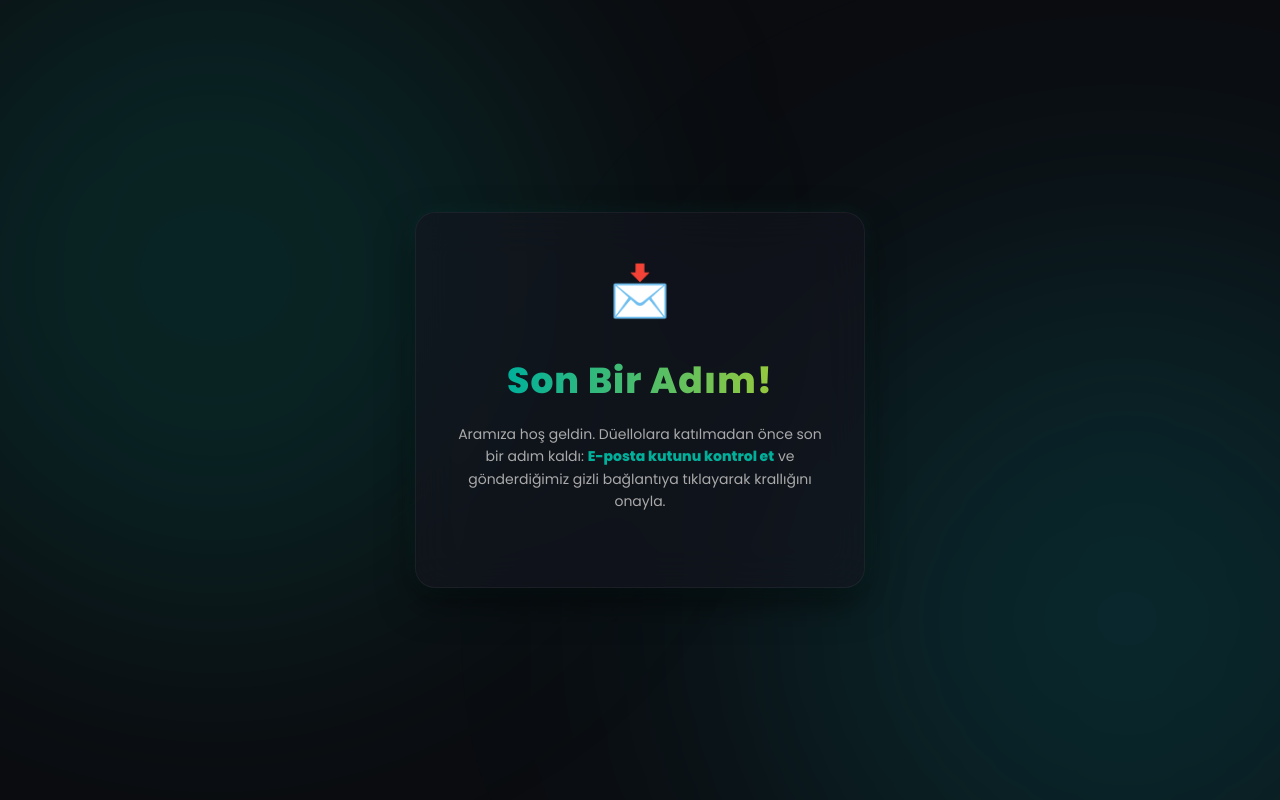
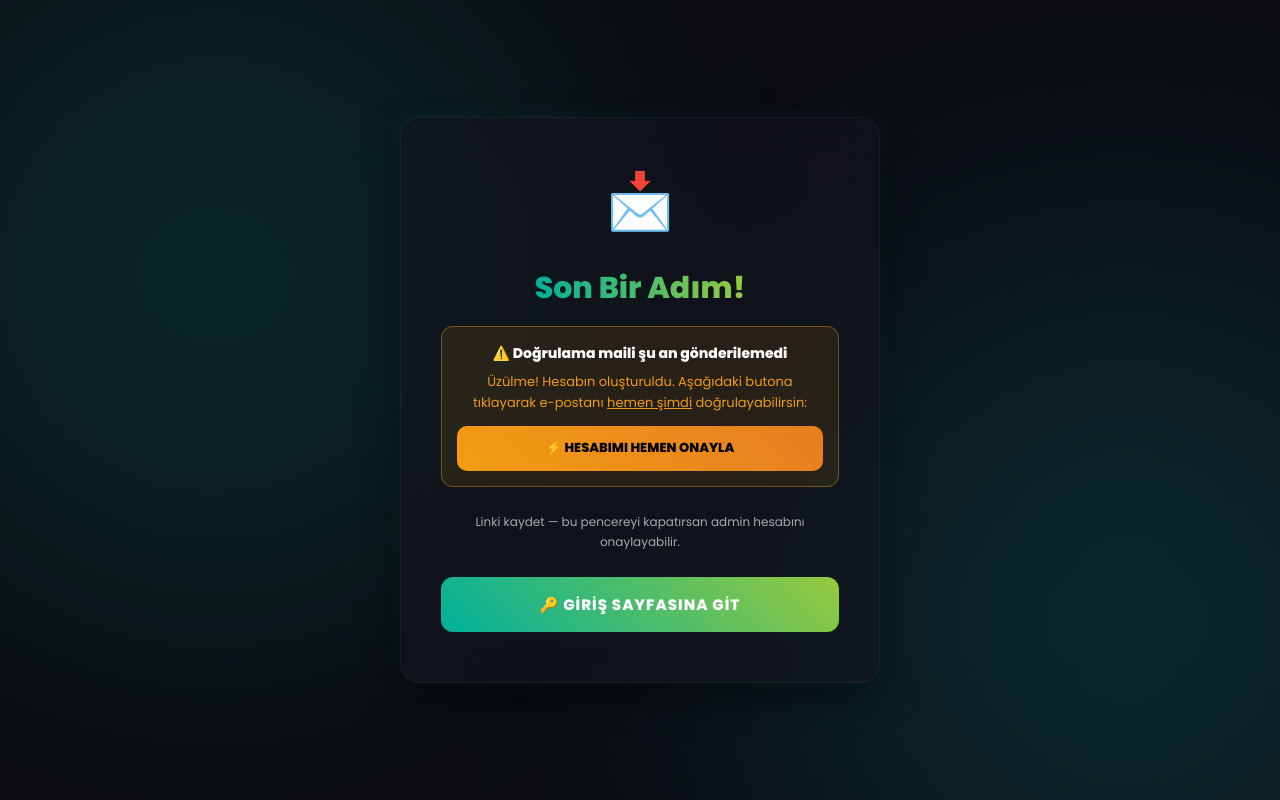
Before and after one commit to onurcakal0/hangieasy-game, a Flask app: template templates/kayit_basarili.html in a window 1280 px wide. Run offline with Flask 3, Linux system fonts and the light colour scheme; the template is opened without the code that fills it, so the values that code supplies are empty.

Commit message:
fix: kayit akisi - mail fail olsa bile onay sayfasi goster, fallback link ekle, flash mesajlari goster

```diff
--- a/app.py
+++ b/app.py
@@ -673,10 +673,8 @@ def kayit():
         db.session.add(yeni_kullanici)
         db.session.commit()
 
-        # 3. MAİL MOTORUNU YENİDEN ATEŞLİYORUZ (Zırhlı 465 Portu Üzerinden)
+        # 3. MAİL GÖNDER (Başarısız olsa bile kayıt_basarili sayfasını göster)
         token = s.dumps(eposta, salt='eposta-dogrulama')
-        # Render/Heroku reverse proxy arkasında url_for localhost üretebilir!
-        # Bu yüzden SITE_URL env variable'ı ya da hangieasy.com'u kullanıyoruz.
         site_url = os.getenv('SITE_URL', 'https://hangieasy.com').rstrip('/')
         dogrulama_linki = f"{site_url}/dogrula/{token}"
 
@@ -690,12 +688,22 @@ def kayit():
             <p style="color:#666; font-size:12px; margin-top:30px;">Bu link 1 saat boyunca geçerlidir.</p>
         </div>
         """
+
+        mail_gonderildi = False
         try:
             mail.send(msg)
-            return render_template('kayit_basarili.html')
+            mail_gonderildi = True
+            print(f"✅ Doğrulama maili gönderildi: {eposta}")
         except Exception as e:
-            # Hata verirse ekranda ne olduğunu net görelim
-            return f"Mail gönderilirken bir hata oluştu: {str(e)}"
+            # Mail başarısız olsa da kullanıcı kayıt_basarili sayfasını görecek
+            # Admin manuel onaylayabilir ya da resend özelliği eklenebilir
+            print(f"❌ Mail gönderilemedi ({eposta}): {str(e)}")
+
+        # Her koşulda kayit_basarili sayfasına yönlendir
+        return render_template('kayit_basarili.html',
+                               mail_gonderildi=mail_gonderildi,
+                               eposta=eposta,
+                               dogrulama_linki=dogrulama_linki)
 
     return render_template('kayit.html')
 @app.route('/dogrula/<token>')
--- a/templates/kayit_basarili.html
+++ b/templates/kayit_basarili.html
@@ -3,31 +3,116 @@
 <head>
     <meta charset="UTF-8">
     <meta name="viewport" content="width=device-width, initial-scale=1.0">
-    <title>Hangieasy | E-posta Onayı Bekleniyor</title>
+    <title>Hangieasy | E-posta Onayı</title>
     <link href="https://fonts.googleapis.com/css2?family=Poppins:wght@400;600;800&display=swap" rel="stylesheet">
     <style>
-        /* CSS Senin Tasarımınla Aynı (Yukarıdaki ile aynı CSS bloğunu buraya kopyalayabilirsin) */
         * { margin: 0; padding: 0; box-sizing: border-box; font-family: 'Poppins', sans-serif; }
-        body { background-color: #0b0c10; color: white; display: flex; justify-content: center; align-items: center; min-height: 100vh; overflow-x: hidden; position: relative; padding: 40px 20px; }
-        body::before, body::after { content: ''; position: fixed; width: 50vw; height: 50vw; border-radius: 50%; filter: blur(120px); z-index: -1; animation: orbFloat 12s infinite alternate ease-in-out; }
+        body {
+            background-color: #0b0c10; color: white;
+            display: flex; justify-content: center; align-items: center;
+            min-height: 100vh; overflow-x: hidden; position: relative; padding: 40px 20px;
+        }
+        body::before, body::after {
+            content: ''; position: fixed; width: 50vw; height: 50vw;
+            border-radius: 50%; filter: blur(120px); z-index: -1;
+            animation: orbFloat 12s infinite alternate ease-in-out;
+        }
         body::before { background: rgba(0, 176, 155, 0.15); top: -10%; left: -10%; }
-        body::after { background: rgba(0, 242, 254, 0.12); bottom: -10%; right: -10%; animation-delay: -4s; }
-        @keyframes orbFloat { 0% { transform: translate(0, 0) scale(1); } 100% { transform: translate(40px, 60px) scale(1.15); } }
-        .form-kutusu { background: rgba(20, 20, 30, 0.6); backdrop-filter: blur(20px); border: 1px solid rgba(255, 255, 255, 0.05); padding: 50px 40px; border-radius: 20px; width: 100%; max-width: 450px; text-align: center; box-shadow: 0 15px 35px rgba(0,0,0,0.5), 0 0 20px rgba(0, 176, 155, 0.1); position: relative; z-index: 1; }
-        .logo { font-size: 36px; font-weight: 800; background: linear-gradient(90deg, #00b09b, #96c93d); -webkit-background-clip: text; -webkit-text-fill-color: transparent; margin-bottom: 15px; display: inline-block; letter-spacing: 1px; }
-        .ikon { font-size: 50px; margin-bottom: 15px; animation: bounce 2s infinite; }
-        @keyframes bounce { 0%, 100% { transform: translateY(0); } 50% { transform: translateY(-10px); } }
-        .metin { color: #aaa; font-size: 14px; line-height: 1.6; margin-bottom: 25px; }
+        body::after  { background: rgba(0, 242, 254, 0.12); bottom: -10%; right: -10%; animation-delay: -4s; }
+        @keyframes orbFloat {
+            0%   { transform: translate(0, 0) scale(1); }
+            100% { transform: translate(40px, 60px) scale(1.15); }
+        }
+
+        .form-kutusu {
+            background: rgba(20, 20, 30, 0.6); backdrop-filter: blur(20px);
+            border: 1px solid rgba(255, 255, 255, 0.05);
+            padding: 50px 40px; border-radius: 20px;
+            width: 100%; max-width: 480px; text-align: center;
+            box-shadow: 0 15px 35px rgba(0,0,0,0.5), 0 0 20px rgba(0,176,155,0.1);
+            position: relative; z-index: 1;
+        }
+
+        .ikon { font-size: 55px; margin-bottom: 15px; animation: bounce 2s infinite; }
+        @keyframes bounce {
+            0%,100% { transform: translateY(0); }
+            50%      { transform: translateY(-10px); }
+        }
+
+        .logo {
+            font-size: 30px; font-weight: 800;
+            background: linear-gradient(90deg, #00b09b, #96c93d);
+            -webkit-background-clip: text; -webkit-text-fill-color: transparent;
+            margin-bottom: 15px; display: inline-block;
+        }
+
+        .metin { color: #aaa; font-size: 14px; line-height: 1.7; margin-bottom: 25px; }
         .metin strong { color: #00b09b; }
+
+        /* ── Mail gönderildi durumu ── */
+        .mail-ok {
+            background: rgba(0,176,155,0.1); border: 1px solid rgba(0,176,155,0.3);
+            border-radius: 12px; padding: 15px; margin-bottom: 25px;
+            font-size: 13px; color: #00b09b;
+        }
+
+        /* ── Mail gönderilemedi durumu ── */
+        .mail-fail {
+            background: rgba(243,156,18,0.1); border: 1px solid rgba(243,156,18,0.4);
+            border-radius: 12px; padding: 15px; margin-bottom: 25px;
+            font-size: 13px; color: #f39c12; line-height: 1.6;
+        }
+        .mail-fail strong { color: #fff; display: block; margin-bottom: 8px; font-size: 14px; }
+
+        /* Doğrulama linki (fallback) */
+        .dogru-link {
+            display: block; margin-top: 12px; padding: 12px 20px;
+            background: linear-gradient(45deg, #f39c12, #e67e22);
+            color: #000; text-decoration: none; font-weight: 800;
+            border-radius: 10px; font-size: 13px;
+            transition: 0.3s;
+        }
+        .dogru-link:hover { box-shadow: 0 8px 20px rgba(243,156,18,0.5); transform: translateY(-2px); }
+
+        /* Giriş butonu */
+        .btn-giris {
+            display: block; width: 100%; padding: 16px;
+            background: linear-gradient(45deg, #00b09b, #96c93d);
+            color: #fff; border: none; border-radius: 12px;
+            font-weight: 800; font-size: 15px; text-transform: uppercase;
+            letter-spacing: 1px; cursor: pointer; transition: all 0.3s ease;
+            text-decoration: none; margin-top: 5px;
+        }
+        .btn-giris:hover { box-shadow: 0 8px 25px rgba(0,176,155,0.5); transform: translateY(-2px); }
     </style>
 </head>
 <body>
     <div class="form-kutusu">
         <div class="ikon">📩</div>
         <div class="logo">Son Bir Adım!</div>
+
+        {% if mail_gonderildi %}
+        <!-- ✅ Mail başarıyla gönderildi -->
+        <div class="mail-ok">
+            ✅ Doğrulama maili <strong>{{ eposta }}</strong> adresine gönderildi!
+        </div>
         <div class="metin">
-            Aramıza hoş geldin. Düellolara katılmadan önce son bir adım kaldı: <strong>E-posta kutunu kontrol et</strong> ve gönderdiğimiz gizli bağlantıya tıklayarak krallığını onayla.
+            <strong>E-posta kutunu kontrol et</strong> ve gönderdiğimiz gizli bağlantıya tıklayarak krallığını onayla.<br><br>
+            Spam/Gereksiz klasörüne de bakmayı unutma!
         </div>
+        {% else %}
+        <!-- ⚠️ Mail gönderilemedi — fallback link göster -->
+        <div class="mail-fail">
+            <strong>⚠️ Doğrulama maili şu an gönderilemedi</strong>
+            Üzülme! Hesabın oluşturuldu. Aşağıdaki butona tıklayarak e-postanı <u>hemen şimdi</u> doğrulayabilirsin:
+            <a class="dogru-link" href="{{ dogrulama_linki }}">⚡ HESABIMI HEMEN ONAYLA</a>
+        </div>
+        <div class="metin" style="font-size:12px;">
+            Linki kaydet — bu pencereyi kapatırsan admin hesabını onaylayabilir.
+        </div>
+        {% endif %}
+
+        <a href="/giris" class="btn-giris">🔑 Giriş Sayfasına Git</a>
     </div>
 </body>
 </html>
```
Also changed, not shown: templates/kayit.html (+11 -0 lines).
